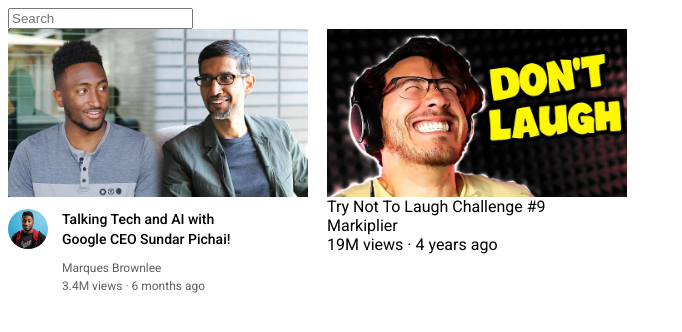
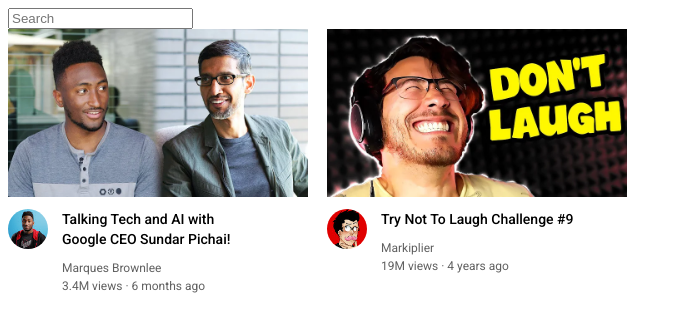
Before and after one commit to Bignarem/youtube-clone, a plain HTML site: page youtube.html in a window 1280 px wide. Shown: the whole page, without its empty margins (0-682 px from the left). Drawn offline with Linux system fonts and the light colour scheme.

Commit message:
nueva tarjeta añadida

```diff
--- a/youtube.html
+++ b/youtube.html
@@ -97,11 +97,29 @@
         </div>
       </div>
     </div>
+
     <div class="video-preview">
-      <img class="thumbnail" src="thumbnails/thumbnail-2.webp" alt="" />
-      <p>Try Not To Laugh Challenge #9</p>
-      <p>Markiplier</p>
-      <p>19M views &#183; 4 years ago</p>
+      <div class="thumbnail-row">
+        <img class="thumbnail" src="thumbnails/thumbnail-2.webp" alt="" />
+      </div>
+      <div>
+        <div class="channel-picture">
+          <img
+            class="profile-picture"
+            src="channel-pictures/channel-2.jpeg"
+            alt=""
+          />
+        </div>
+        <div class="video-info">
+          <p class="video-title">
+            Try Not To Laugh Challenge #9
+          </p>
+          <p class="video-author">Markiplier</p>
+          <p class="video-stats">19M views &#183; 4 years ago</p>
+        </div>
+      </div>
+    </div>
+
     </div>
   </body>
 </html>
```
Also changed, not shown: channel-pictures/channel-2.jpeg (added).
